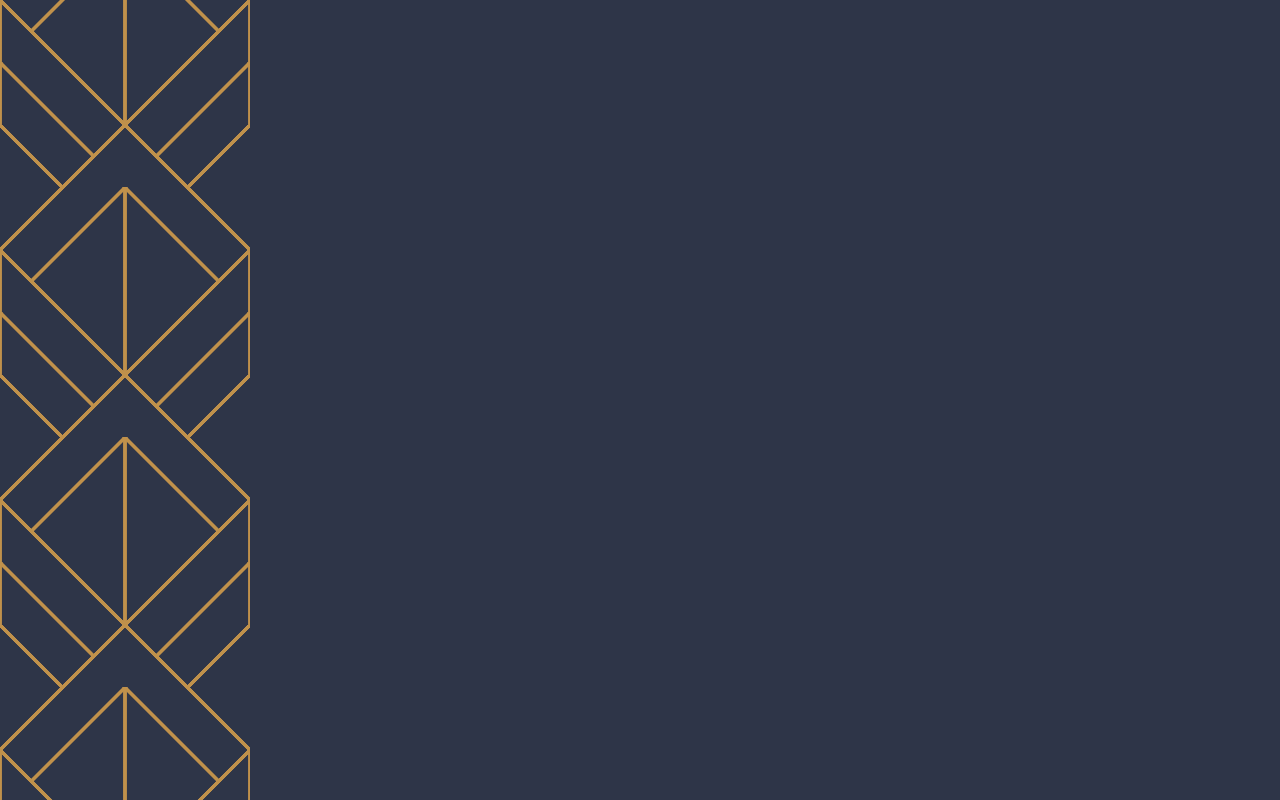
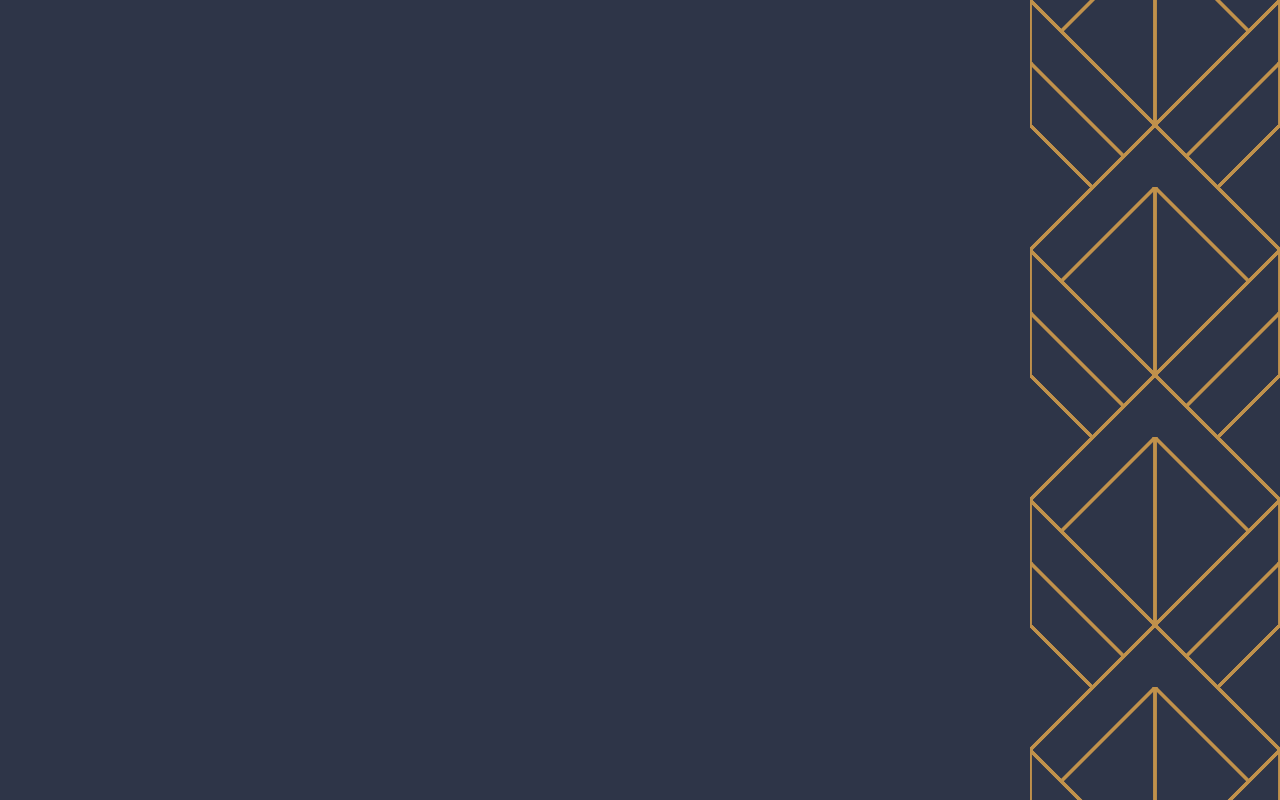
Before and after one commit to ckovacsdev/ckdev, a React (Vite) app: page / in a window 1280 px wide. Built offline with nearby package versions, Linux system fonts and the light colour scheme.

Commit message:
animation on load deco pattern

```diff
--- a/src/App.css
+++ b/src/App.css
@@ -4,4 +4,16 @@
   margin: 0;
   padding: 0;
   background-color: #2e3548;
+  display: flex;
+  flex-direction: row;
+  justify-content: flex-end;
 }
+
+@keyframes deco-rise{
+  from { clip-path: inset(100% 0 0 0); }
+  to { clip-path: inset(0 0 0 0); }
+}
+
+.deco-pattern{
+  animation: deco-rise 4s cubic-bezier(.22, 1, .36, 1) both;
+}
--- a/src/App.tsx
+++ b/src/App.tsx
@@ -4,7 +4,9 @@ import './App.css'
 function App() {
   return (
     <div className='app-container'>
-      <DecoPattern />
+      <div className='deco-pattern'>
+        <DecoPattern />
+      </div>
     </div>
 
   )
--- a/src/components/deco-pattern/deco-pattern.css
+++ b/src/components/deco-pattern/deco-pattern.css
@@ -37,7 +37,7 @@
         transparent calc(var(--d) - var(--h) - var(--f)),
         var(--line)  calc(var(--d) - var(--h) + var(--f)),
         var(--line)  var(--d));
-    background-size: var(--tile) var(--tile);   /* required: fixes the 45° phase */
+    background-size: var(--tile) var(--tile);
 }
 
 .deco-pattern > i {
```
